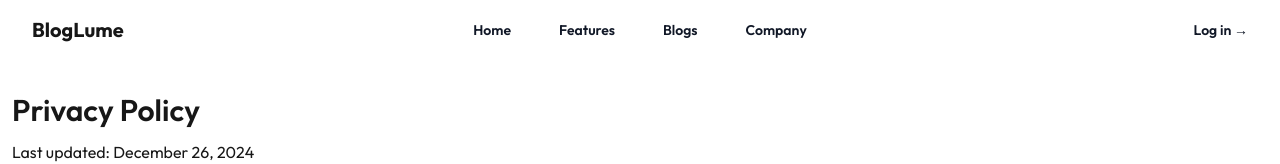
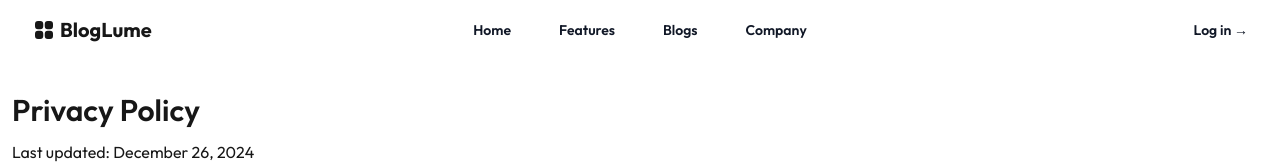
Before and after one commit to tasnimultas67/Bloglume, a Next.js app: page /privacypolicy in a window 1280 px wide. Shown: the top 164 px of the page. Built offline with nearby package versions, Linux system fonts and the light colour scheme.

Commit message:
Refactor layout and header components; integrate ReactLenis for smooth scrolling and update dependencies

```diff
--- a/app/layout.js
+++ b/app/layout.js
@@ -1,17 +1,8 @@
-import { Geist, Geist_Mono, Outfit } from "next/font/google";
+import { Outfit } from "next/font/google";
+import { ReactLenis } from "lenis/react";
 import "./globals.css";
 import Header from "@/components/Header/Header";
 import Footer from "@/components/Footer/Footer";
-
-const geistSans = Geist({
-  variable: "--font-geist-sans",
-  subsets: ["latin"],
-});
-
-const geistMono = Geist_Mono({
-  variable: "--font-geist-mono",
-  subsets: ["latin"],
-});
 
 const outfit = Outfit({
   subsets: ["latin"],
@@ -30,7 +21,8 @@ export default function RootLayout({ children }) {
     <html lang="en">
       <body className={`${outfit.className} antialiased`}>
         <Header />
-        {children}
+        <ReactLenis root>{children}</ReactLenis>
+
         <Footer />
       </body>
     </html>
--- a/components/Header/Header.js
+++ b/components/Header/Header.js
@@ -33,17 +33,34 @@ export default function Header() {
   return (
     <div
       className={`${
-        scroll ? "bg-white sticky border-b " : "bg-transparent absolute"
-      }  top-0 z-[200] inset-x-0 transition-all`}
+        scroll ? "bg-white border-b " : "bg-transparent "
+      }  fixed top-0 transition-all w-full z-[200]`}
     >
-      <header className="">
+      <header
+        className={`${scroll ? "bg-white" : ""}absolute top-0 inset-x-0 `}
+      >
         <nav
           aria-label="Global"
           className="flex items-center justify-between p-4 lg:px-8"
         >
           <div className="flex lg:flex-1">
-            <Link href="/" className="-m-1.5 p-1.5">
-              <span className="sr-only">BlogLume</span>
+            <Link
+              href="/"
+              className="-m-1.5 p-1.5 flex items-center justify-start gap-1"
+            >
+              <svg
+                xmlns="http://www.w3.org/2000/svg"
+                viewBox="0 0 24 24"
+                fill="currentColor"
+                className="size-6"
+              >
+                <path
+                  fillRule="evenodd"
+                  d="M3 6a3 3 0 0 1 3-3h2.25a3 3 0 0 1 3 3v2.25a3 3 0 0 1-3 3H6a3 3 0 0 1-3-3V6Zm9.75 0a3 3 0 0 1 3-3H18a3 3 0 0 1 3 3v2.25a3 3 0 0 1-3 3h-2.25a3 3 0 0 1-3-3V6ZM3 15.75a3 3 0 0 1 3-3h2.25a3 3 0 0 1 3 3V18a3 3 0 0 1-3 3H6a3 3 0 0 1-3-3v-2.25Zm9.75 0a3 3 0 0 1 3-3H18a3 3 0 0 1 3 3V18a3 3 0 0 1-3 3h-2.25a3 3 0 0 1-3-3v-2.25Z"
+                  clipRule="evenodd"
+                />
+              </svg>
+
               <h4 className="font-bold text-xl">BlogLume</h4>
             </Link>
           </div>
@@ -82,10 +99,23 @@ export default function Header() {
           <div className="fixed inset-0 z-50" />
           <DialogPanel className="fixed inset-y-0 right-0 z-50 w-full overflow-y-auto bg-white px-6 py-6 sm:max-w-sm sm:ring-1 sm:ring-gray-900/10">
             <div className="flex items-center justify-between">
-              <a href="#" className="-m-1.5 p-1.5">
+              <Link href="#" className="-m-1.5 p-1.5 flex items-center gap-1">
                 <span className="sr-only">BlogLume</span>
+                <svg
+                  xmlns="http://www.w3.org/2000/svg"
+                  viewBox="0 0 24 24"
+                  fill="currentColor"
+                  className="size-6"
+                >
+                  <path
+                    fillRule="evenodd"
+                    d="M3 6a3 3 0 0 1 3-3h2.25a3 3 0 0 1 3 3v2.25a3 3 0 0 1-3 3H6a3 3 0 0 1-3-3V6Zm9.75 0a3 3 0 0 1 3-3H18a3 3 0 0 1 3 3v2.25a3 3 0 0 1-3 3h-2.25a3 3 0 0 1-3-3V6ZM3 15.75a3 3 0 0 1 3-3h2.25a3 3 0 0 1 3 3V18a3 3 0 0 1-3 3H6a3 3 0 0 1-3-3v-2.25Zm9.75 0a3 3 0 0 1 3-3H18a3 3 0 0 1 3 3V18a3 3 0 0 1-3 3h-2.25a3 3 0 0 1-3-3v-2.25Z"
+                    clipRule="evenodd"
+                  />
+                </svg>
+
                 <h4 className="font-bold text-xl">BlogLume</h4>
-              </a>
+              </Link>
               <button
                 type="button"
                 onClick={() => setMobileMenuOpen(false)}
--- a/package.json
+++ b/package.json
@@ -11,6 +11,7 @@
   "dependencies": {
     "@headlessui/react": "^2.2.0",
     "@heroicons/react": "^2.2.0",
+    "lenis": "^1.1.18",
     "lucide-react": "^0.469.0",
     "next": "15.1.2",
     "react": "^19.0.0",
```
Also changed, not shown: 1 other file (tests, documents, lock files or other folders).
